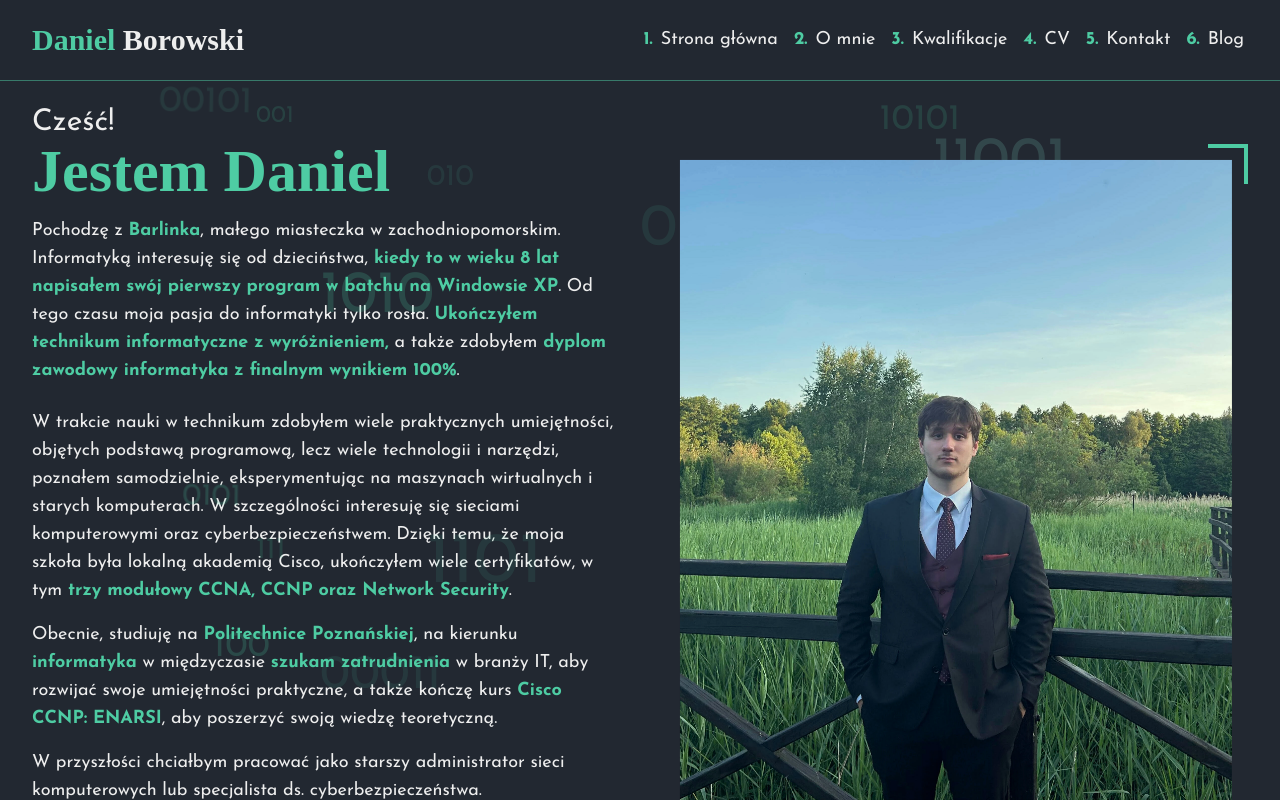
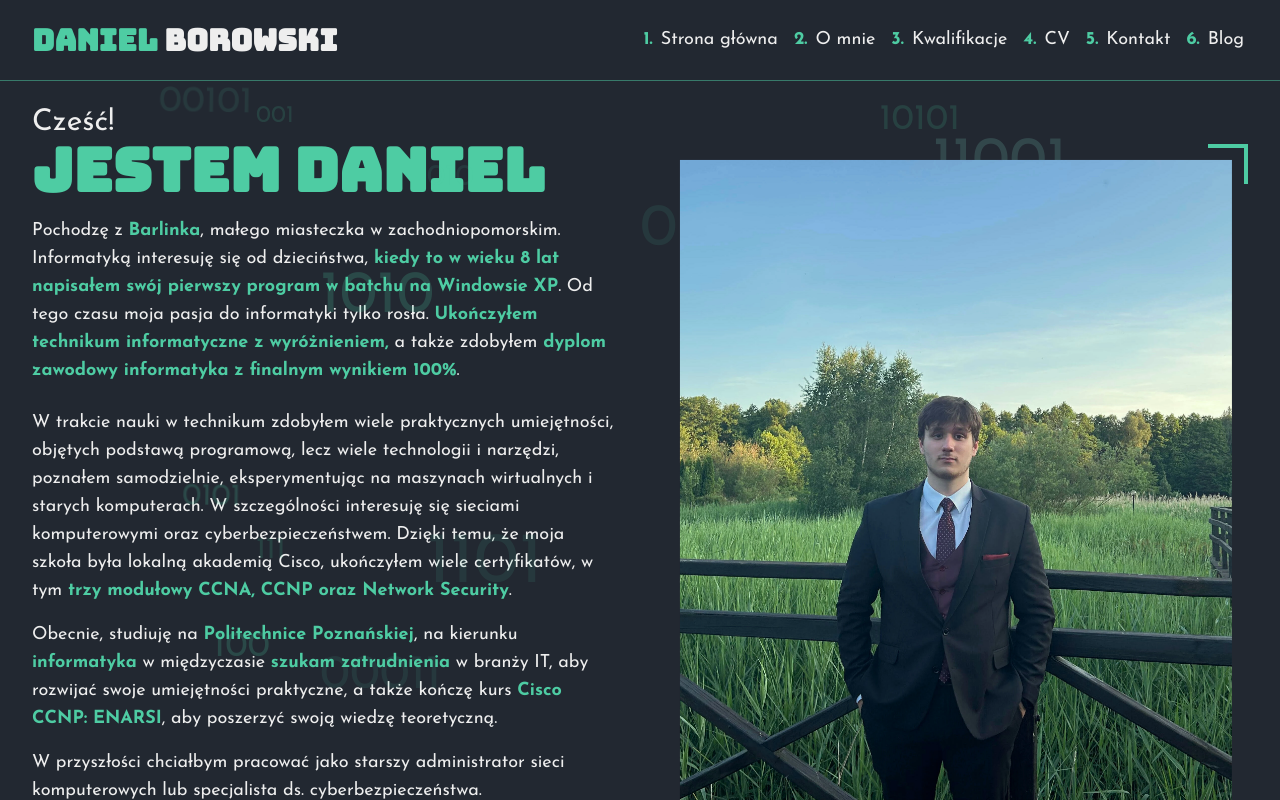
Before and after one commit to lumiaczek/portfolio-new, a SvelteKit app: page /about in a window 1280 px wide. Shown: the top 800 px of the page. Built offline with nearby package versions, Linux system fonts and the light colour scheme.

Commit message:
Font fix

```diff
--- a/src/app.css
+++ b/src/app.css
@@ -1,4 +1,5 @@
 @import url('https://fonts.googleapis.com/css2?family=Josefin+Sans:ital,wght@0,100..700;1,100..700&display=swap');
+@import url('https://fonts.googleapis.com/css2?family=Bungee&display=swap');
 @import "tailwindcss";
 
 
```
